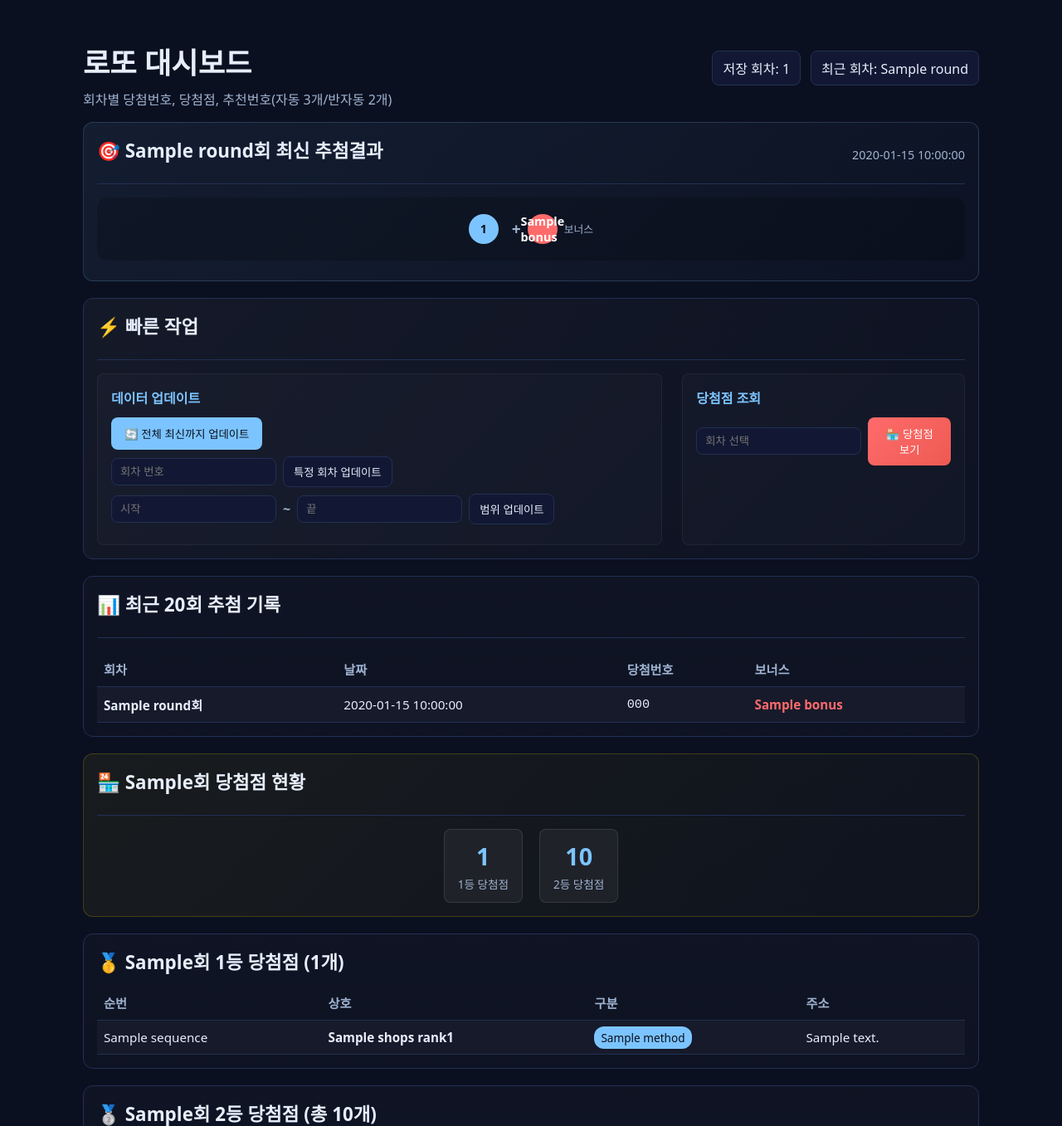
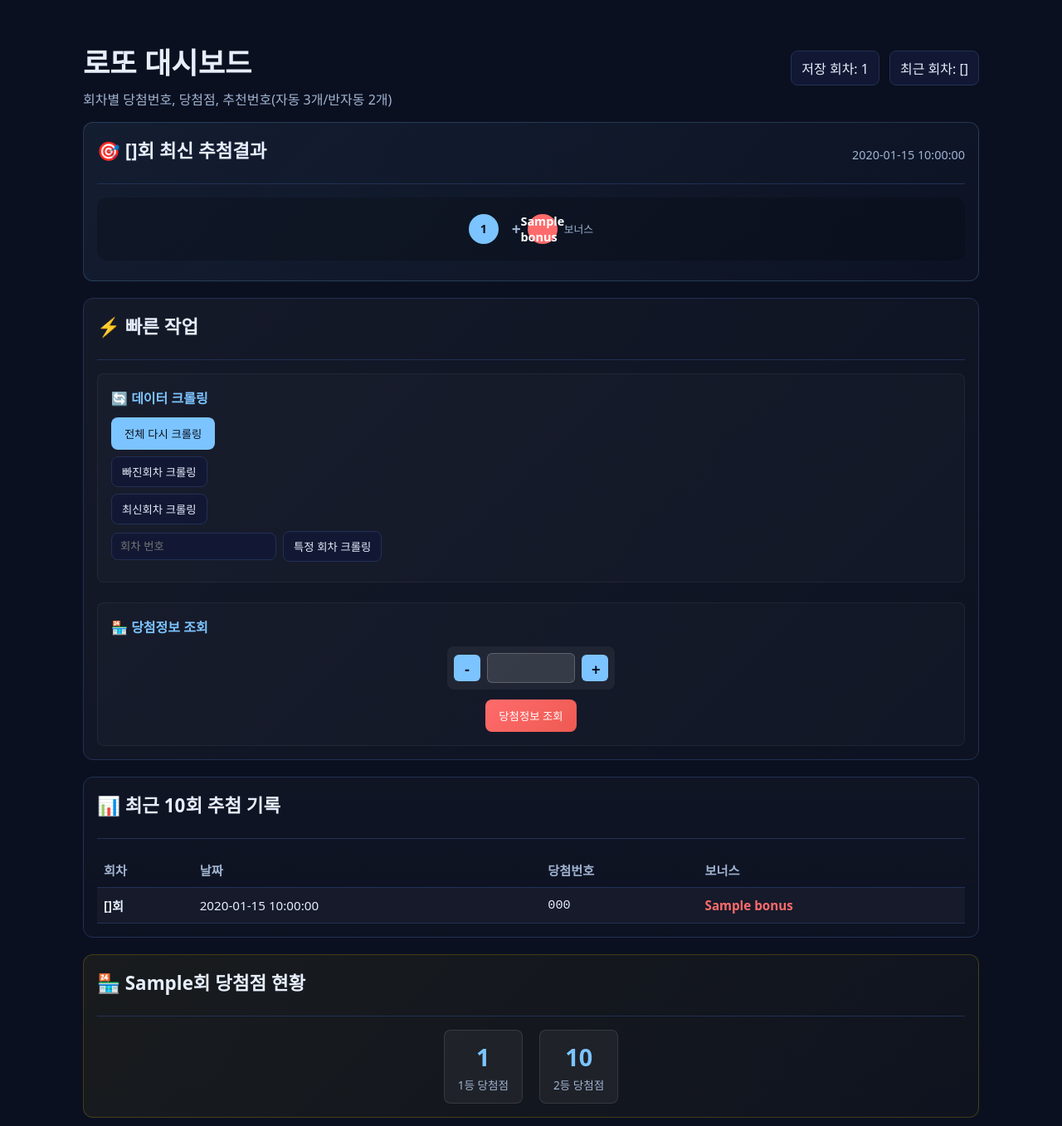
Before and after one commit to HyunjoonKwak/lotto_manager_web, a Flask app: template flask_starter/app/templates/index.html in a window 1280 px wide. Shown: the top 1357 px of the page at 83% size. Run offline with Flask 3, Linux system fonts and the light colour scheme; the template is opened without the code that fills it: most values are stand-ins (such as "Sample title", 1, 10 or a date in 2020).

Commit message:
Flask Starer 페이지 개선작업 0.1

```diff
--- a/flask_starter/app/static/style.css
+++ b/flask_starter/app/static/style.css
@@ -177,6 +177,65 @@
   .action-groups {
     grid-template-columns: 2fr 1fr;
   }
+}
+
+.action-groups-vertical {
+  display: flex;
+  flex-direction: column;
+  gap: 24px;
+}
+
+/* Round input styling */
+.round-input-container {
+  display: flex;
+  flex-direction: column;
+  gap: 12px;
+  align-items: center;
+}
+
+.round-input-group {
+  display: flex;
+  align-items: center;
+  gap: 8px;
+  background: rgba(255, 255, 255, 0.05);
+  border-radius: 8px;
+  padding: 8px;
+}
+
+.round-btn {
+  background: var(--acc);
+  color: var(--bg);
+  border: none;
+  border-radius: 6px;
+  width: 32px;
+  height: 32px;
+  font-size: 18px;
+  font-weight: bold;
+  cursor: pointer;
+  transition: all 0.2s ease;
+}
+
+.round-btn:hover {
+  background: rgba(124, 196, 255, 0.8);
+  transform: scale(1.05);
+}
+
+#round-input {
+  background: rgba(255, 255, 255, 0.1);
+  border: 1px solid rgba(255, 255, 255, 0.2);
+  border-radius: 6px;
+  padding: 8px 12px;
+  color: var(--fg);
+  font-size: 16px;
+  font-weight: bold;
+  text-align: center;
+  width: 80px;
+}
+
+#round-input:focus {
+  outline: none;
+  border-color: var(--acc);
+  box-shadow: 0 0 0 2px rgba(124, 196, 255, 0.3);
 }
 
 .action-group {
--- a/flask_starter/app/templates/index.html
+++ b/flask_starter/app/templates/index.html
@@ -55,41 +55,45 @@
             <h2>⚡ 빠른 작업</h2>
           </div>
 
-          <div class="action-groups">
+          <div class="action-groups-vertical">
             <div class="action-group">
-              <h3>데이터 업데이트</h3>
+              <h3>🔄 데이터 크롤링</h3>
               <div class="button-row">
-                <form class="action-form" method="post" action="/update-all">
-                  <button type="submit" class="btn-primary">🔄 전체 최신까지 업데이트</button>
+                <form class="action-form" method="post" action="/update-full">
+                  <button type="submit" class="btn-primary">전체 다시 크롤링</button>
+                </form>
+              </div>
+              <div class="button-row">
+                <form class="action-form" method="post" action="/update-missing">
+                  <button type="submit" class="btn-secondary">빠진회차 크롤링</button>
+                </form>
+              </div>
+              <div class="button-row">
+                <form class="action-form" method="post" action="/update-latest">
+                  <button type="submit" class="btn-secondary">최신회차 크롤링</button>
                 </form>
               </div>
               <div class="button-row">
                 <form class="action-form" method="post" action="/update">
-                  <input type="number" name="round" min="1" placeholder="회차 번호" value="{{ latest.round if latest else '' }}" required />
-                  <button type="submit" class="btn-secondary">특정 회차 업데이트</button>
-                </form>
-              </div>
-              <div class="button-row">
-                <form class="action-form" method="post" action="/update-range">
-                  <input type="number" name="start" min="1" placeholder="시작" required />
-                  <span class="range-separator">~</span>
-                  <input type="number" name="end" min="1" placeholder="끝" required />
-                  <button type="submit" class="btn-secondary">범위 업데이트</button>
+                  <input type="number" name="round" min="1" placeholder="회차 번호" required />
+                  <button type="submit" class="btn-secondary">특정 회차 크롤링</button>
                 </form>
               </div>
             </div>
 
             <div class="action-group">
-              <h3>당첨점 조회</h3>
-              <div class="button-row">
-                <form class="action-form" method="get" action="/">
-                  <input type="number" name="shops_round" min="1" placeholder="회차 선택" value="{{ shops_round if shops_round else latest.round if latest else '' }}" />
-                  {% if fixed %}
-                    <input type="hidden" name="fixed" value="{{ fixed|join(',') }}" />
-                  {% endif %}
-                  <button type="submit" class="btn-accent">🏪 당첨점 보기</button>
-                </form>
+              <h3>🏪 당첨정보 조회</h3>
+              <div class="round-input-container">
+                <div class="round-input-group">
+                  <button type="button" class="round-btn" onclick="changeRound(-1)">-</button>
+                  <input type="number" id="round-input" name="round" min="1" value="{{ latest.round if latest else 1 }}" />
+                  <button type="button" class="round-btn" onclick="changeRound(1)">+</button>
+                </div>
+                <button type="button" class="btn-accent" onclick="viewDrawInfo()">당첨정보 조회</button>
               </div>
+              {% if fixed %}
+                <input type="hidden" id="fixed-input" value="{{ fixed|join(',') }}" />
+              {% endif %}
             </div>
           </div>
         </section>
@@ -97,7 +101,7 @@
         <!-- 3. Recent Draws Table -->
         <section class="card">
           <div class="card-header">
-            <h2>📊 최근 20회 추첨 기록</h2>
+            <h2>📊 최근 10회 추첨 기록</h2>
           </div>
           <div class="table-container">
             <table>
@@ -283,5 +287,24 @@
 
       </div> <!-- End main-content -->
     </main>
+
+    <script>
+      function changeRound(delta) {
+        const input = document.getElementById('round-input');
+        const currentValue = parseInt(input.value) || {{ latest.round if latest else 1 }};
+        const newValue = Math.max(1, currentValue + delta);
+        input.value = newValue;
+      }
+
+      function viewDrawInfo() {
+        const round = document.getElementById('round-input').value;
+        const fixed = document.getElementById('fixed-input')?.value || '';
+        let url = `/?shops_round=${round}`;
+        if (fixed) {
+          url += `&fixed=${encodeURIComponent(fixed)}`;
+        }
+        window.location.href = url;
+      }
+    </script>
   </body>
   </html>
```
Also changed, not shown: flask_starter/app/routes.py (+50 -2 lines), flask_starter/app/services/updater.py (+71 -0 lines), flask_starter/app/templates/draw_info.html (added, +76 -0 lines), flask_starter/.claude/settings.local.json.
